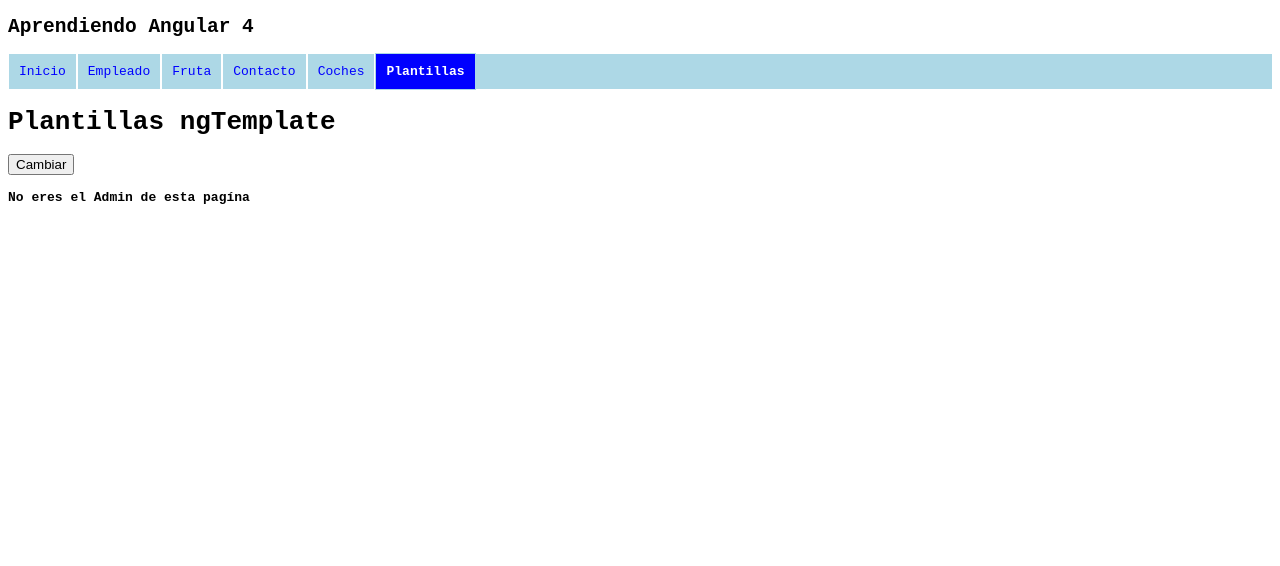
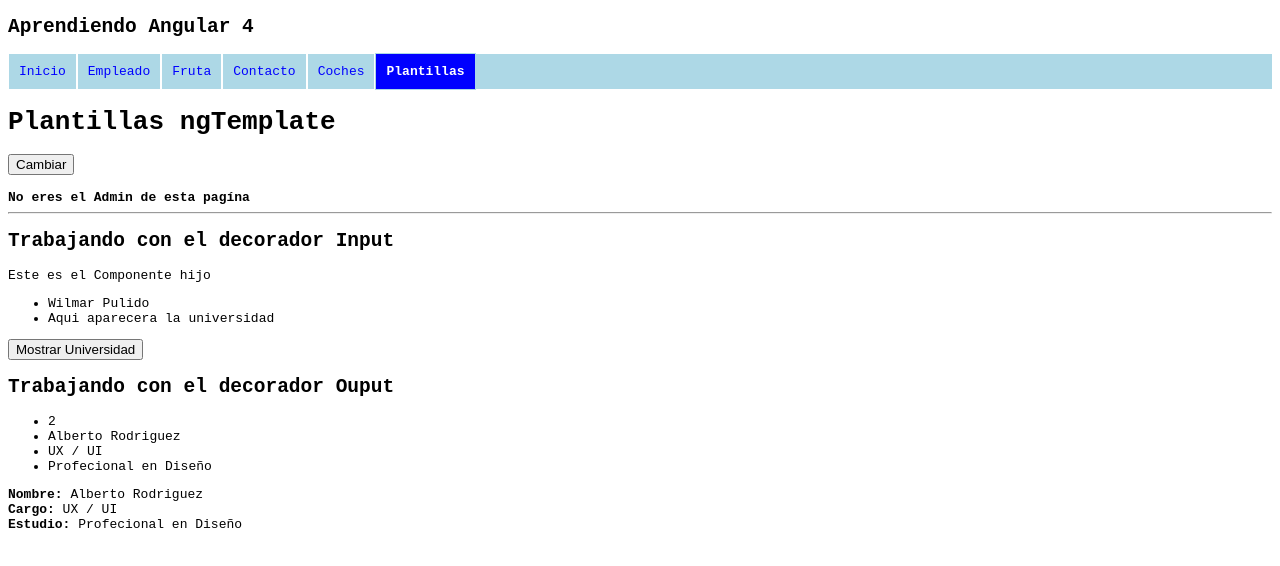
Before and after one commit to wilmarpulido91/curso-angular-cli, an Angular app: page /plantillas in a window 1280 px wide. Shown: the top 566 px of the page. Built offline with nearby package versions, Linux system fonts and the light colour scheme.

Commit message:
Viendo las propiedades Input y Ouput de Angular

```diff
--- a/src/app/app.module.ts
+++ b/src/app/app.module.ts
@@ -12,6 +12,7 @@ import { ContactoComponent } from './contacto/contacto.component';
 import { MultiplicaPipe } from './pipes/conversor.pipe';
 import { CochesComponent } from './coches/coches.component';
 import { PlantillasComponent } from './plantillas/plantillas.component';
+import { HijoComponent } from './hijo/hijo.component';
 
 @NgModule({
   declarations: [
@@ -22,7 +23,8 @@ import { PlantillasComponent } from './plantillas/plantillas.component';
     ContactoComponent,
     MultiplicaPipe,
     CochesComponent,
-    PlantillasComponent
+    PlantillasComponent,
+    HijoComponent
   ],
   imports: [
     BrowserModule,
--- /dev/null
+++ b/src/app/hijo/hijo.component.ts
@@ -0,0 +1,44 @@
+import {Component, Input, Output, EventEmitter} from '@angular/core';
+
+@Component({
+    selector: 'componente-hijo',
+    template: `
+        <p>Este es el {{title}}</p>
+        <ul>
+            <li>{{propiedad_uno}}</li>
+            <li id="uni">Aqui aparecera la universidad</li>
+        </ul>
+        <button (click)="mostrar()">Mostrar Universidad</button>
+    `
+})
+
+export class HijoComponent {
+    public title:string;
+
+    @Input('saludo') propiedad_uno: string;
+    @Input('nombre') propiedad_dos: any;
+
+    @Output('enviarData') desde_el_hijo = new EventEmitter();
+
+    constructor() {
+        this.title = "Componente hijo";
+    }
+
+    ngOnInit() {
+        this.enviar();
+    }
+
+    mostrar() {
+        var elem = document.querySelector('#uni');
+        elem.innerHTML = this.propiedad_dos.college;
+    }
+
+    enviar() {
+        this.desde_el_hijo.emit({
+            id: 2,
+            nombre: 'Alberto Rodriguez',
+            cargo: 'UX / UI',
+            estudio: 'Profecional en Diseño'
+        });
+    }
+}
--- a/src/app/plantillas/plantillas.component.css
+++ b/src/app/plantillas/plantillas.component.css
@@ -2,3 +2,6 @@ button {
 	display: block;
 	margin-bottom: 15px;
 }
+.data p {
+	margin: 0;
+}
--- a/src/app/plantillas/plantillas.component.html
+++ b/src/app/plantillas/plantillas.component.html
@@ -11,3 +11,19 @@
 	<button (click)="cambiar(true)">Cambiar</button>
 	<strong>No eres el Admin de esta pagína</strong>
 </ng-template>
+
+<hr>
+
+<h2>Trabajando con el decorador Input</h2>
+
+<componente-hijo [saludo]="nombre_externo" [nombre]="params" (enviarData)="recibirData($event)"></componente-hijo>
+
+<h2>Trabajando con el decorador Ouput</h2>
+
+<ul id="dato"></ul>
+
+<div class="data" *ngIf="data">
+	<p><strong>Nombre:</strong> {{data.nombre}}</p>
+	<p><strong>Cargo:</strong> {{data.cargo}}</p>
+	<p><strong>Estudio:</strong> {{data.estudio}}</p>
+</div>
--- a/src/app/plantillas/plantillas.component.ts
+++ b/src/app/plantillas/plantillas.component.ts
@@ -9,6 +9,14 @@ import { Component } from '@angular/core';
 export class PlantillasComponent {
 	public titulo:string;
 	public admin:boolean;
+	public data:object;
+
+	public nombre_externo = 'Wilmar Pulido';
+	public params = {
+		id: 1,
+		cargo: 'Front End',
+		college: 'Universidad Militar Nueva Granada'
+	}
 
 	constructor() {
 		this.titulo = "Plantillas ngTemplate";
@@ -18,4 +26,19 @@ export class PlantillasComponent {
 	cambiar(value) {
 		this.admin = value;
 	}
+
+	recibirData(event) {
+		let dato = document.querySelector('#dato');
+		let array = Object.values(event);
+
+		this.data = event;
+
+		array.forEach(element => {
+			let newLi = document.createElement('li');
+			let value = document.createTextNode(element.toString());
+			newLi.appendChild(value);
+			dato.append(newLi);
+		});
+	}
+
 }
```
Also changed, not shown: 1 other file (tests, documents, lock files or other folders).
